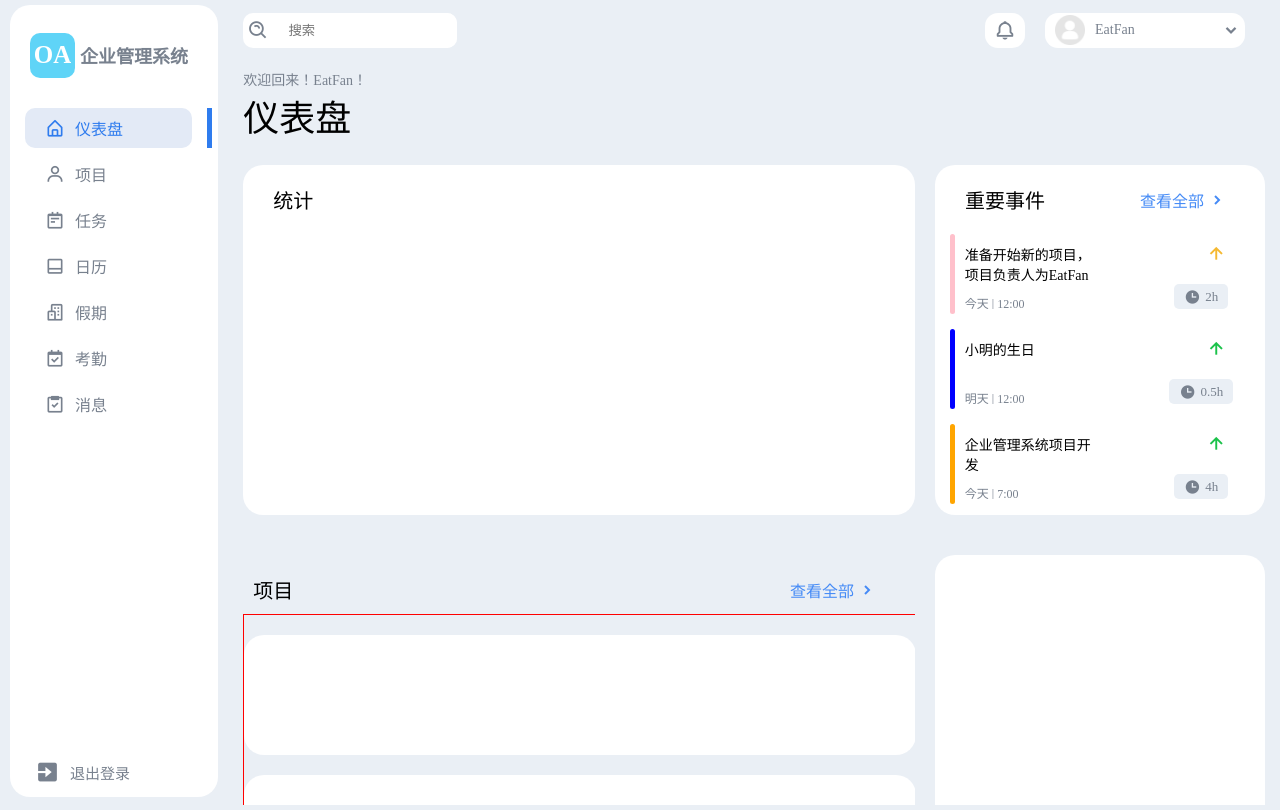
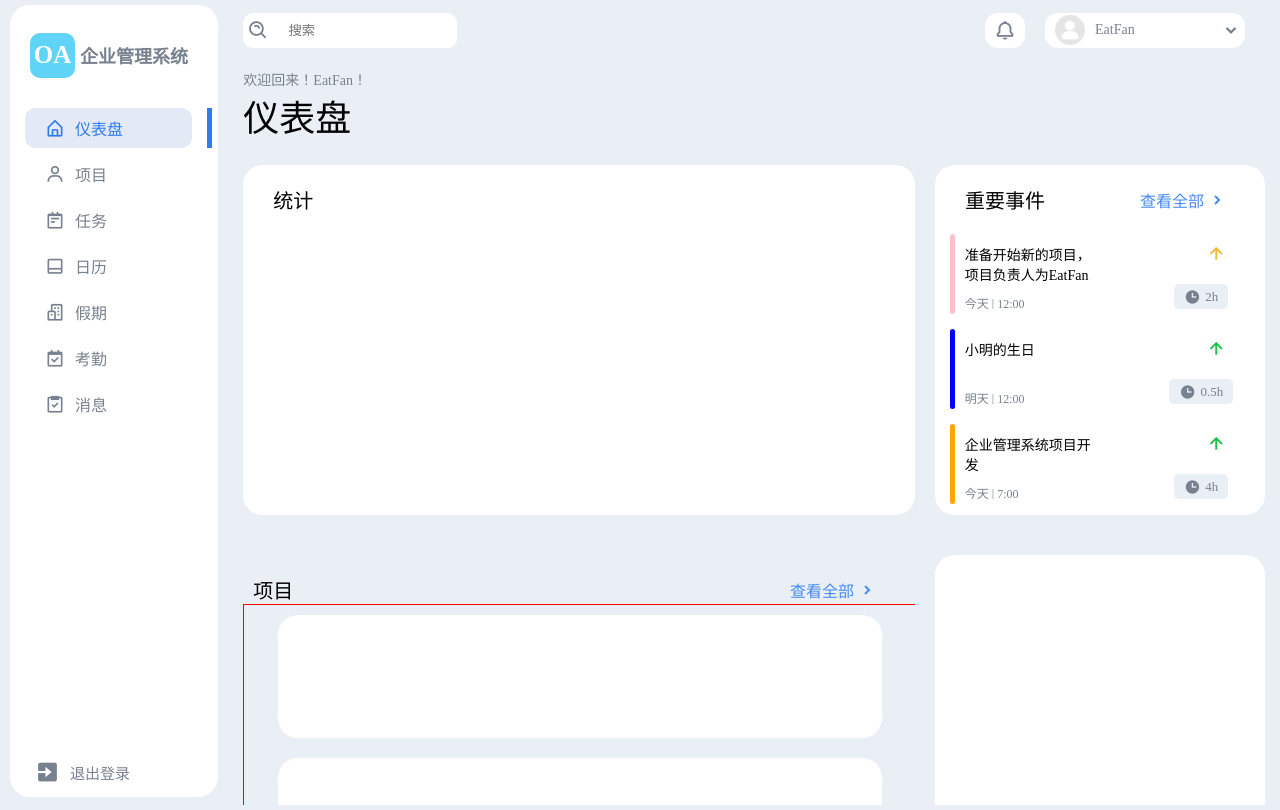
Before and after one commit to EatFans/Business-Management-System, a Vue app in the folder bms-vue/: page /dashboard in a window 1280 px wide. Built offline with nearby package versions, Linux system fonts and the light colour scheme.

Commit message:
前端修改布局样式

```diff
--- a/bms-vue/src/components/project/ProjectInfoItem.vue
+++ b/bms-vue/src/components/project/ProjectInfoItem.vue
@@ -14,10 +14,10 @@ export default {
 
 <style scoped>
 .project-info-item {
-  width: 100%;
-  height: 120px;
+  width: 90%;
+  height: 160px;
   background: #fff;
   border-radius: 20px;
-  margin: 20px 0;
+  margin: 10px 0;
 }
 </style>
--- a/bms-vue/src/views/pages/Dashboard.vue
+++ b/bms-vue/src/views/pages/Dashboard.vue
@@ -265,7 +265,10 @@ export default {
   width: 100%;
   height: 430px;
   border: red solid 1px;
-  margin-top: 10px;
+  display: flex;
+  flex-direction: column;
+  justify-content: center;
+  align-items: center;
 }
 
 /* 项目日志框 */
```
